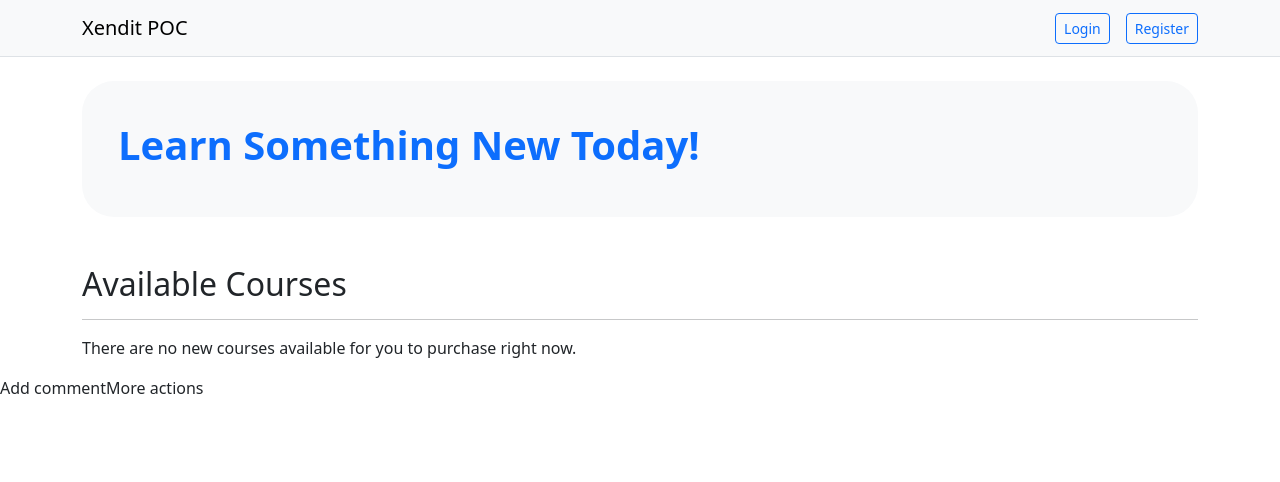
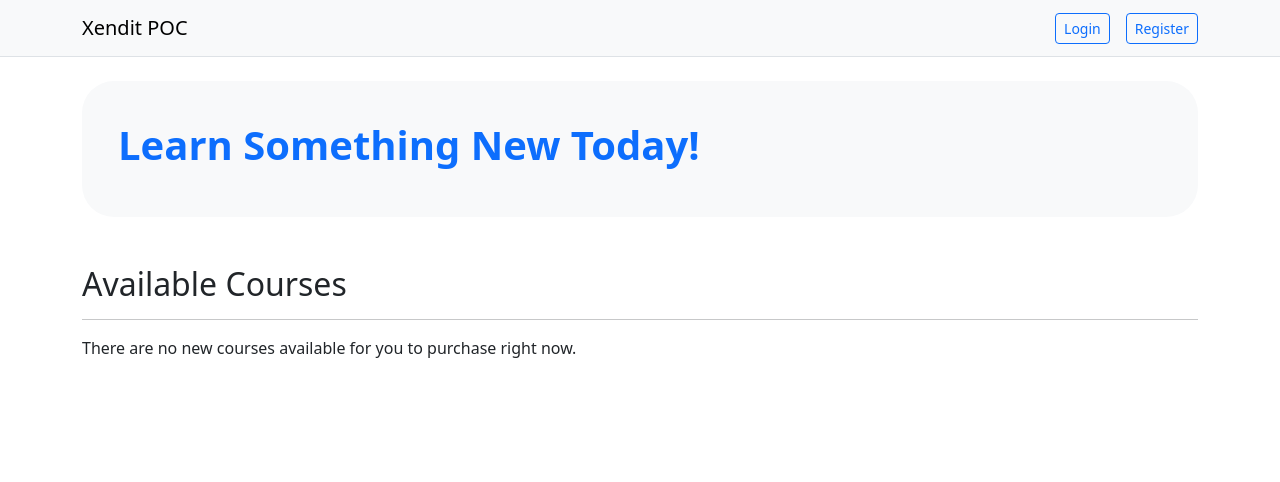
Before and after one commit to BimantoroW/django-xendit-poc, a Django app: page / in a window 1280 px wide. Shown: the top 482 px of the page. Run offline with Django 5.2, Linux system fonts and the light colour scheme; data that the repository does not hold is empty.

Commit message:
fix: cleanup

```diff
--- a/core/templates/core/home.html
+++ b/core/templates/core/home.html
@@ -90,7 +90,7 @@
 
 {% endblock %}
 
-{% block scripts %}Add commentMore actions
+{% block scripts %}
 <script>
     document.addEventListener('DOMContentLoaded', () => {
         const allForms = document.querySelectorAll('.add-to-cart-form');
```
